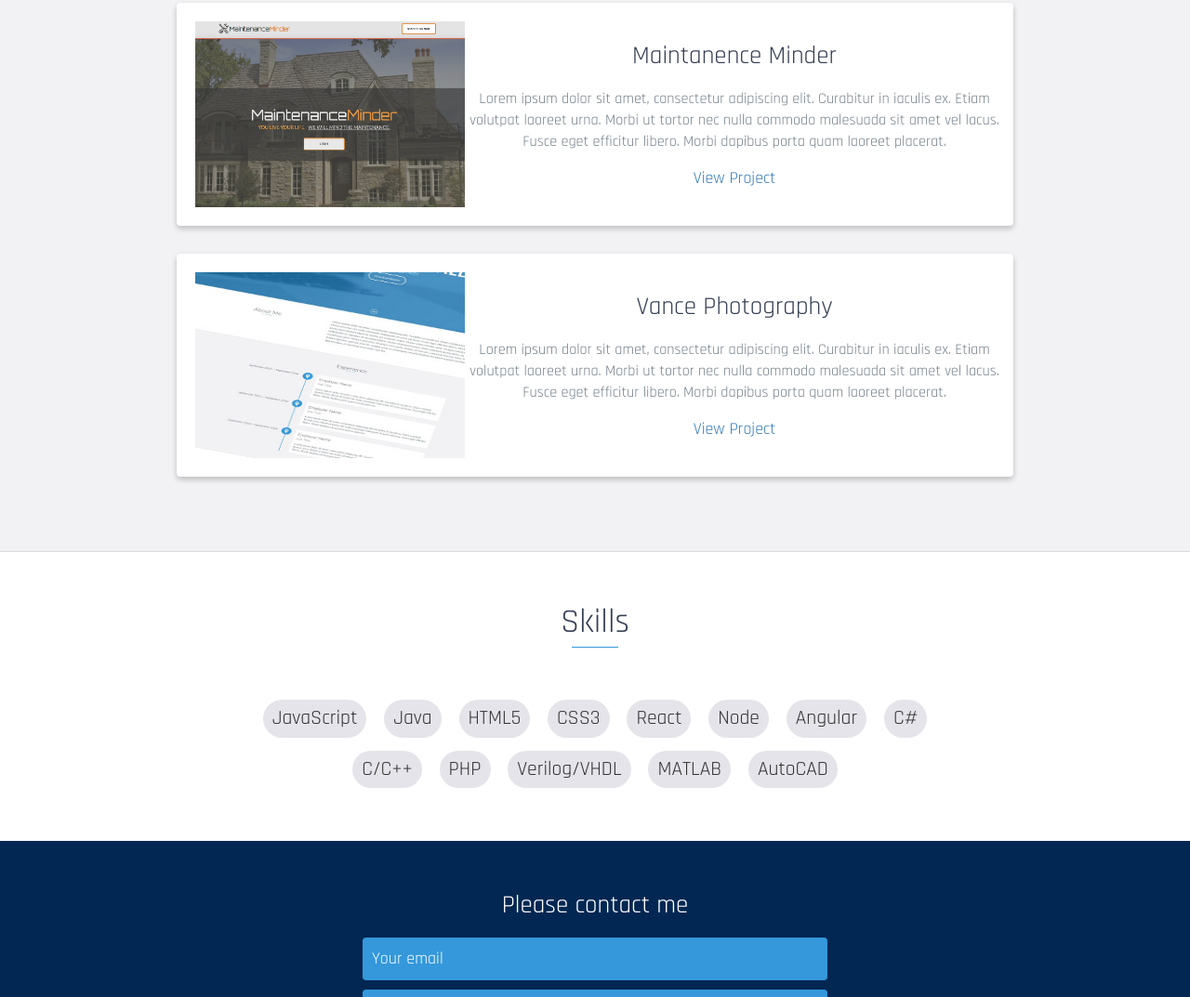
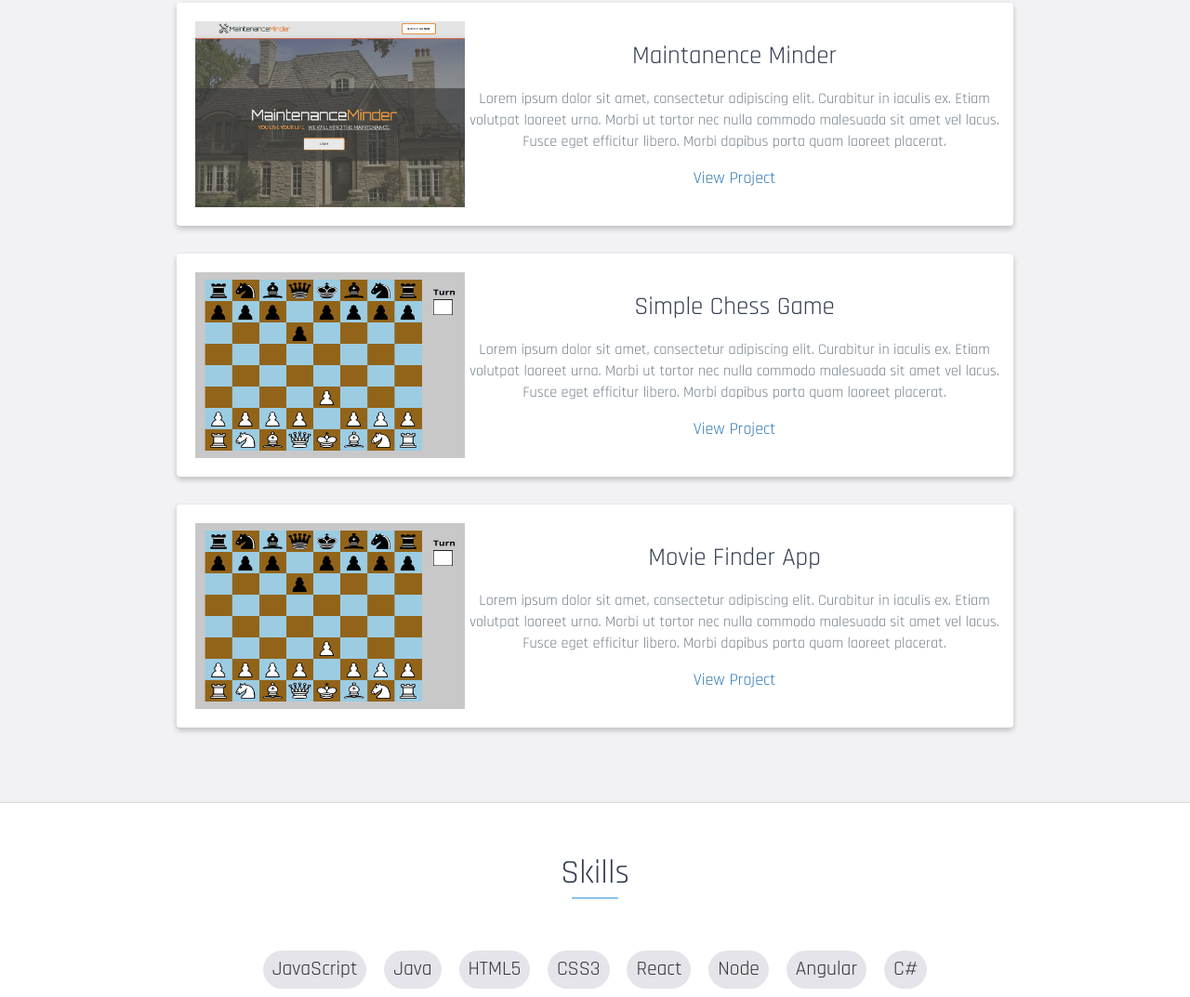
Before and after one commit to tb-44/my-portfolio, a website: page index.html in a window 1280 px wide. Shown: the part 3759-4832 px from the top of the page at 93% size. Drawn offline with nearby package versions, Linux system fonts and the light colour scheme; a web font is replaced by a local one.

Commit message:
projects additions

```diff
--- a/index.html
+++ b/index.html
@@ -282,11 +282,11 @@
 
                 <div class="project shadow-large">
                     <div class="project-image">
-                        <img src="images/project.jpg" />
+                        <img src="images/chess.png" />
                     </div>
 
                     <div class="project-info">
-                        <h3>Vance Photography</h3>
+                        <h3>Simple Chess Game</h3>
                         <p>
                             Lorem ipsum dolor sit amet, consectetur adipiscing elit. Curabitur in iaculis ex. Etiam
                             volutpat laoreet urna. Morbi ut tortor
@@ -294,7 +294,25 @@
                             porta
                             quam laoreet placerat.
                         </p>
-                        <a href="#">View Project</a>
+                        <a href="https://github.com/tb-44/chess_game">View Project</a>
+                    </div>
+                </div>
+
+                <div class="project shadow-large">
+                    <div class="project-image">
+                        <img src="images/chess.png" />
+                    </div>
+
+                    <div class="project-info">
+                        <h3>Movie Finder App</h3>
+                        <p>
+                            Lorem ipsum dolor sit amet, consectetur adipiscing elit. Curabitur in iaculis ex. Etiam
+                            volutpat laoreet urna. Morbi ut tortor
+                            nec nulla commodo malesuada sit amet vel lacus. Fusce eget efficitur libero. Morbi dapibus
+                            porta
+                            quam laoreet placerat.
+                        </p>
+                        <a href="https://github.com/tb-44/movie_finder">View Project</a>
                     </div>
                 </div>
             </div>
```
Also changed, not shown: images/chess.png (added).
